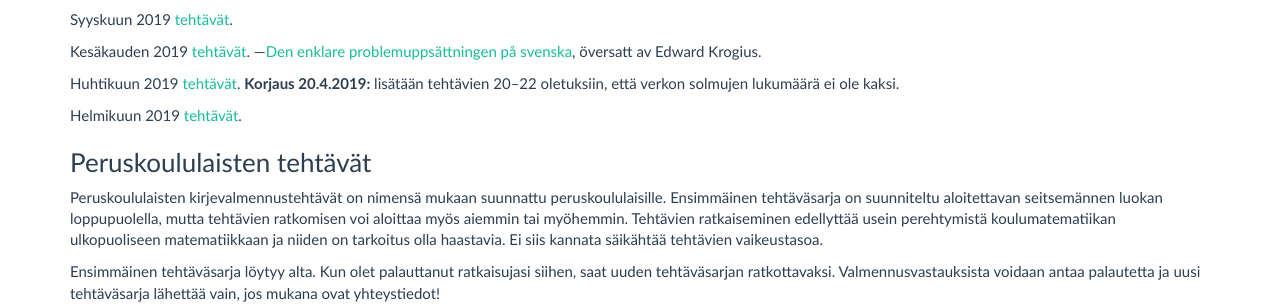
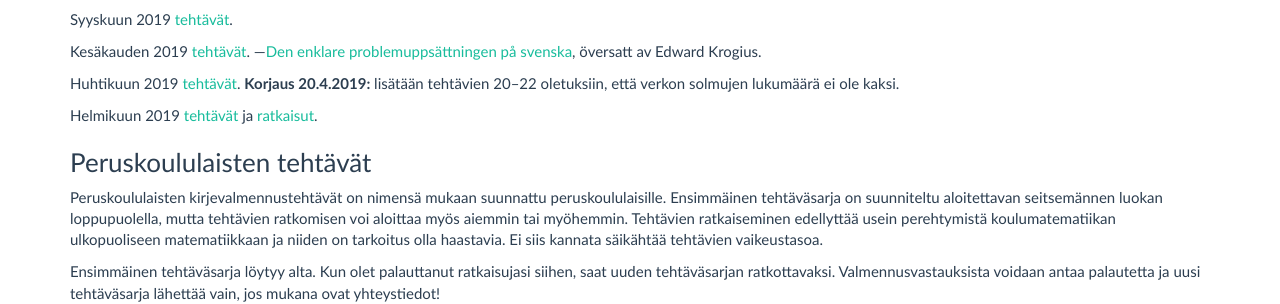
Before and after one commit to matematiikkakilpailut/matematiikkakilpailut.github.io, a Jekyll site: the page built from valmennus/index.md, in a window 1280 px wide and 900 px high, scrolled down 509 px. Shown: the part 154-458 px from the top of the window. Built offline with Jekyll 4.4.1, drawn with Linux system fonts in a browser that asks for light colours.

Commit message:
Helmikuun ratkaisut

```diff
--- a/valmennus/index.md
+++ b/valmennus/index.md
@@ -48,7 +48,8 @@ Huhtikuun 2019 [tehtävät](2019/kirje_2019_04.pdf).
 **Korjaus 20.4.2019:** lisätään tehtävien 20&ndash;22 oletuksiin,
 että verkon solmujen lukumäärä ei ole kaksi.
 
-Helmikuun 2019 [tehtävät](2019/kirje_2019_02.pdf).
+Helmikuun 2019 [tehtävät](2019/kirje_2019_02.pdf)
+ja [ratkaisut](2019/ratk_2019_02.pdf).
 
 
 ### Peruskoululaisten tehtävät
```
